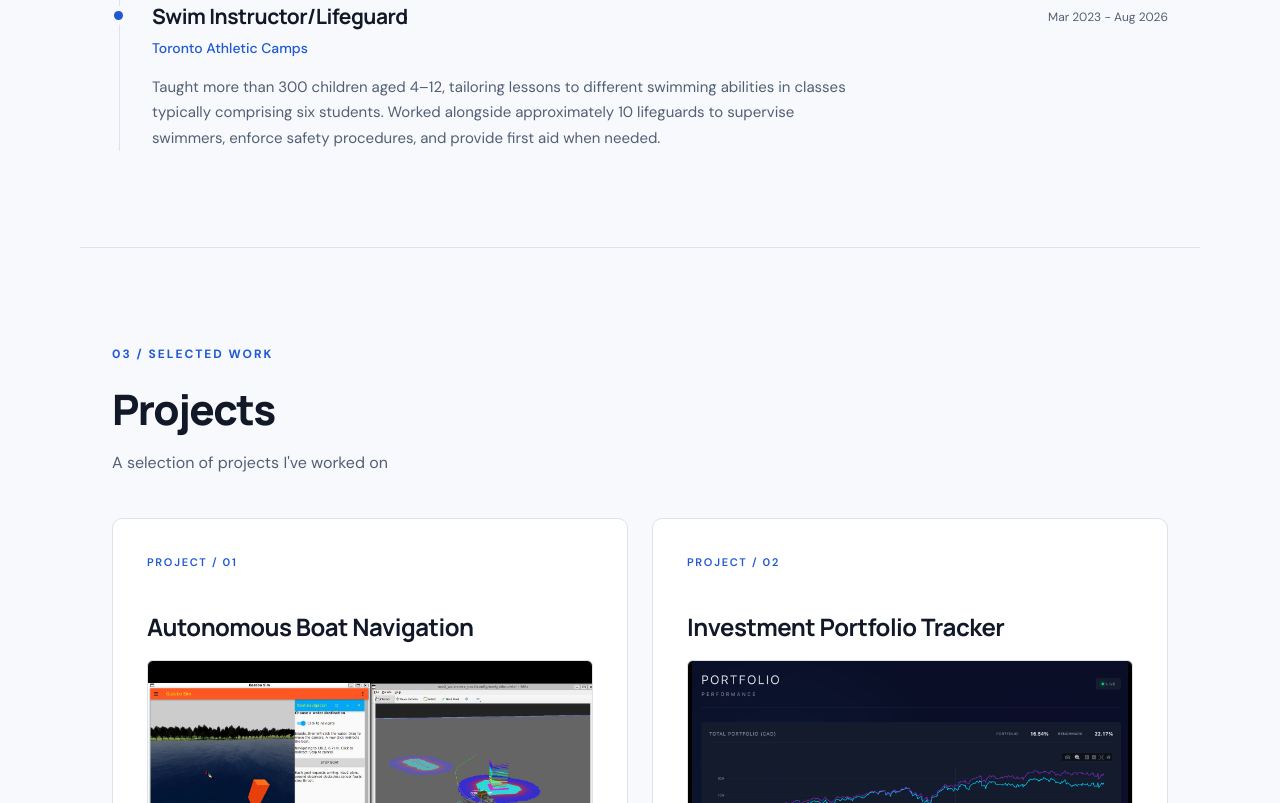
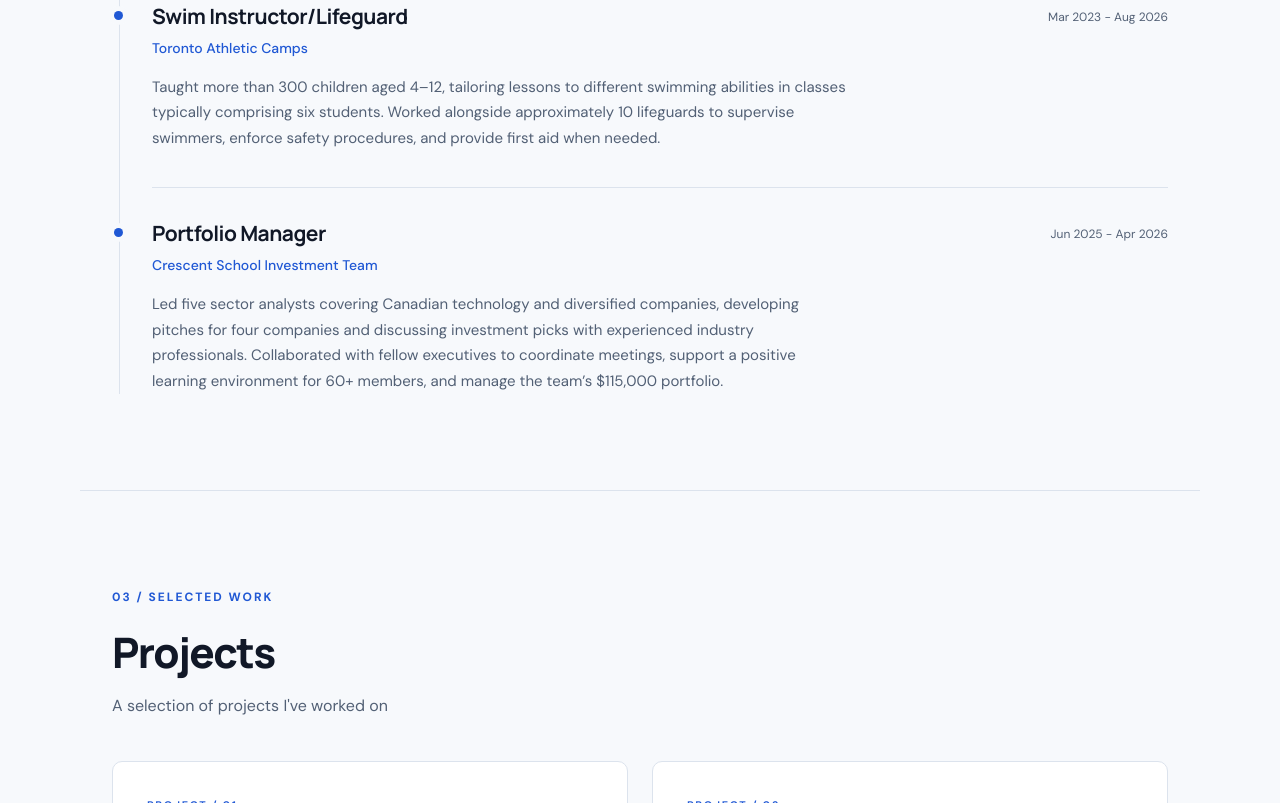
Before and after one commit to byeung1/personal-portfolio, a plain HTML site: page index.html in a window 1280 px wide. Shown: the part 2397-3200 px from the top of the page. Drawn offline with Linux system fonts and the light colour scheme.

Commit message:
Added portfolio manager position to experience

```diff
--- a/index.html
+++ b/index.html
@@ -198,6 +198,21 @@
                             aid when needed.
 
 
+                        </p>
+                    </article>
+
+                    <article class="timeline-item">
+                        <span class="timeline-date">Jun 2025 - Apr 2026</span>
+
+                        <h3>Portfolio Manager</h3>
+                        <h4>Crescent School Investment Team</h4>
+
+                        <p>
+                            Led five sector analysts covering Canadian technology and
+                            diversified companies, developing pitches for four companies
+                            and discussing investment picks with experienced industry professionals.
+                            Collaborated with fellow executives to coordinate meetings, support a positive
+                            learning environment for 60+ members, and manage the team’s $115,000 portfolio.
                         </p>
                     </article>
 
```
